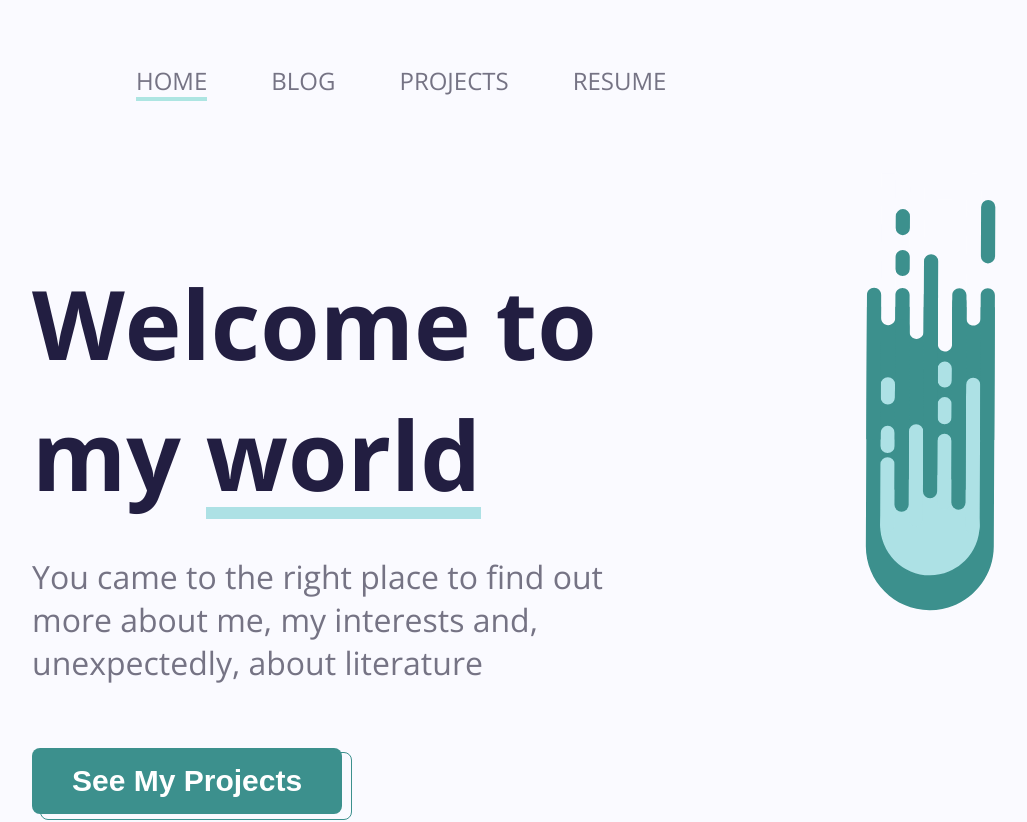
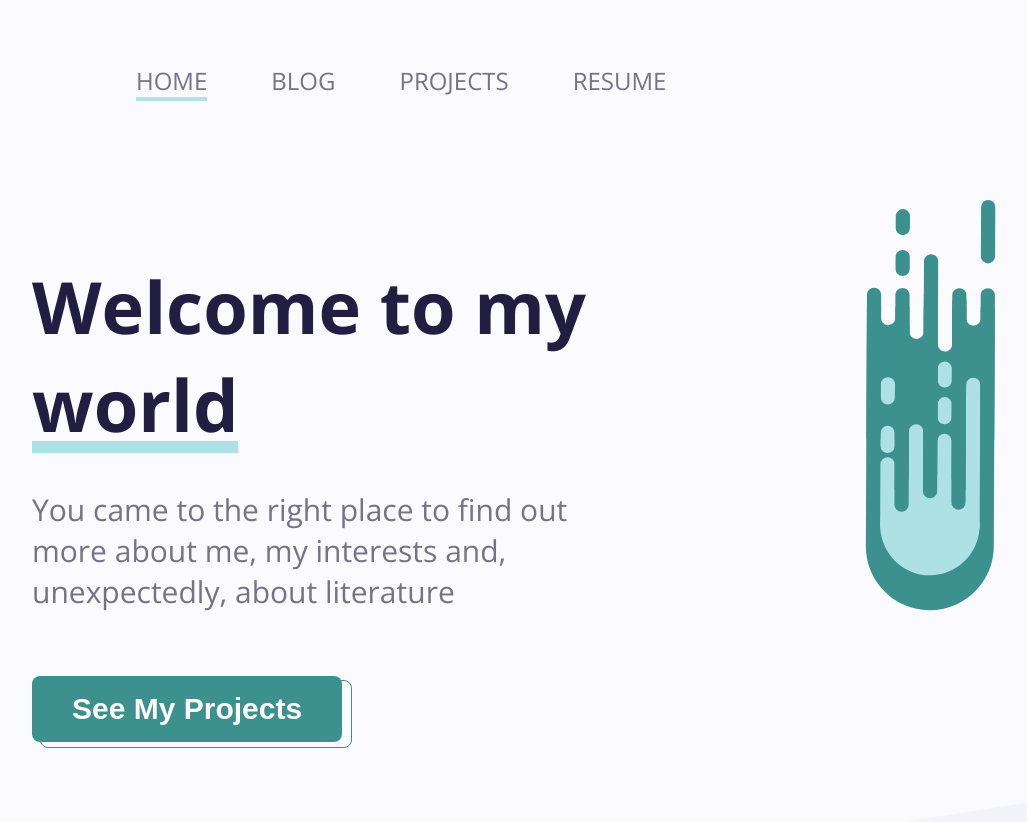
Before and after one commit to DavidBuzatu-Marian/DavidBuzatu_Portfolio_V2, a React (Create React App) app: page / in a window 1280 px wide. Shown: the top 822 px of the page, without its empty margins (64-1091 px from the left). Built offline with nearby package versions, Linux system fonts and the light colour scheme; no server answers.

Commit message:
Added animation and fixed font-size

```diff
--- a/src/components/landing/Landing.js
+++ b/src/components/landing/Landing.js
@@ -3,7 +3,7 @@ import { Comet } from './Comet';
 
 const Landing = () => {
   return (
-    <div className='title'>
+    <div className='title fade-in-up'>
       <div className='main'>
         <h1>
           Welcome to my <span className='title-bar'>world</span>
--- a/src/components/landing_blog/BlogLanding.js
+++ b/src/components/landing_blog/BlogLanding.js
@@ -56,7 +56,7 @@ const BlogLanding = () => {
       {/* TODO
         get blogs from database
       */}
-      <div className='container-blogs'>
+      <div className='container-blogs fade-in-up'>
         {mockBlogs.map((blog) => (
           <BlogCard key={blog.id} blog={blog} />
         ))}
--- a/src/components/landing_contact/ContactLanding.js
+++ b/src/components/landing_contact/ContactLanding.js
@@ -30,7 +30,7 @@ const socials = [
 
 const ContactLanding = () => {
   return (
-    <div className='container-contact'>
+    <div className='container-contact fade-in-up'>
       <div className='container-contact-header'>
         <div className='container-contact-header-title'>
           <h2>Got your interest?</h2>
--- /dev/null
+++ b/src/style/animations/animations.scss
@@ -0,0 +1,60 @@
+/* Starting point: https://stackoverflow.com/a/11681331/11023871 */
+
+.fade-in-up {
+  -webkit-animation: fade-in-up 2s;
+  -moz-animation: fade-in-up 2s;
+  -ms-animation: fade-in-up 2s;
+  -o-animation: fade-in-up 2s;
+  animation: fade-in-up 2s;
+}
+
+@keyframes fade-in-up {
+  from {
+    opacity: 0;
+    transform: translate3d(0, 2.5rem, 0);
+  }
+  to {
+    transform: translate3d(0, 0, 0);
+    opacity: 1;
+  }
+}
+
+/* Firefox < 16 */
+@-moz-keyframes fade-in-up {
+  from {
+    opacity: 0;
+  }
+  to {
+    opacity: 1;
+  }
+}
+
+/* Safari, Chrome and Opera > 12.1 */
+@-webkit-keyframes fade-in-up {
+  from {
+    opacity: 0;
+  }
+  to {
+    opacity: 1;
+  }
+}
+
+/* Internet Explorer */
+@-ms-keyframes fade-in-up {
+  from {
+    opacity: 0;
+  }
+  to {
+    opacity: 1;
+  }
+}
+
+/* Opera < 12.1 */
+@-o-keyframes fade-in-up {
+  from {
+    opacity: 0;
+  }
+  to {
+    opacity: 1;
+  }
+}
--- a/src/style/fonts.scss
+++ b/src/style/fonts.scss
@@ -27,16 +27,16 @@ p {
 
 @media (min-width: 1080px) {
   h1 {
-    font-size: 6rem;
+    font-size: 4.5rem;
     margin-bottom: 2.25rem;
   }
 
   h2 {
-    font-size: 4.5rem;
+    font-size: 3.25rem;
   }
 
   h3 {
-    font-size: 2rem;
+    font-size: 1.875rem;
     margin-bottom: 4rem;
   }
 
--- a/src/style/index.scss
+++ b/src/style/index.scss
@@ -6,6 +6,7 @@
 @import './home/landing_project.scss';
 @import './home/landing_contact.scss';
 @import './navbar/navbar.scss';
+@import './animations/animations.scss';
 /* reset */
 * {
   box-sizing: border-box;
```
Also changed, not shown: 1 other file (tests, documents, lock files or other folders).
